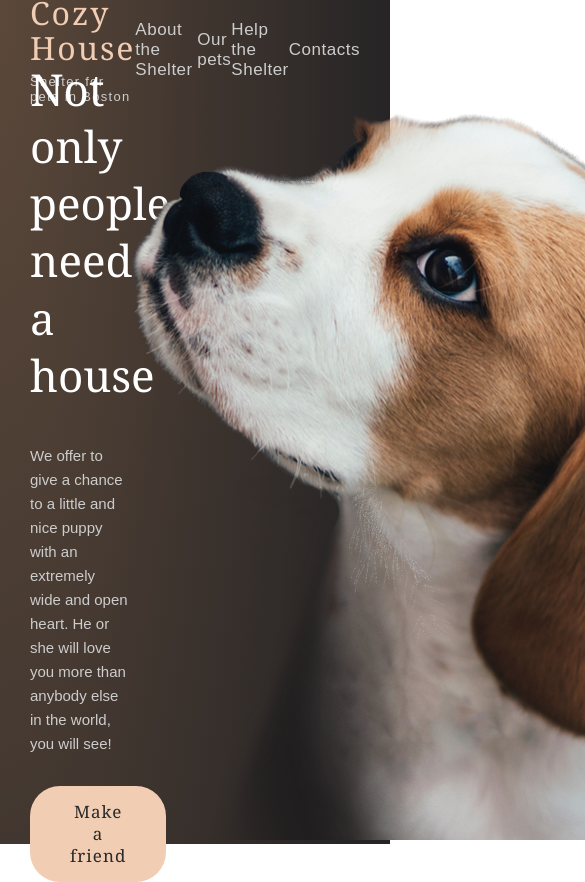
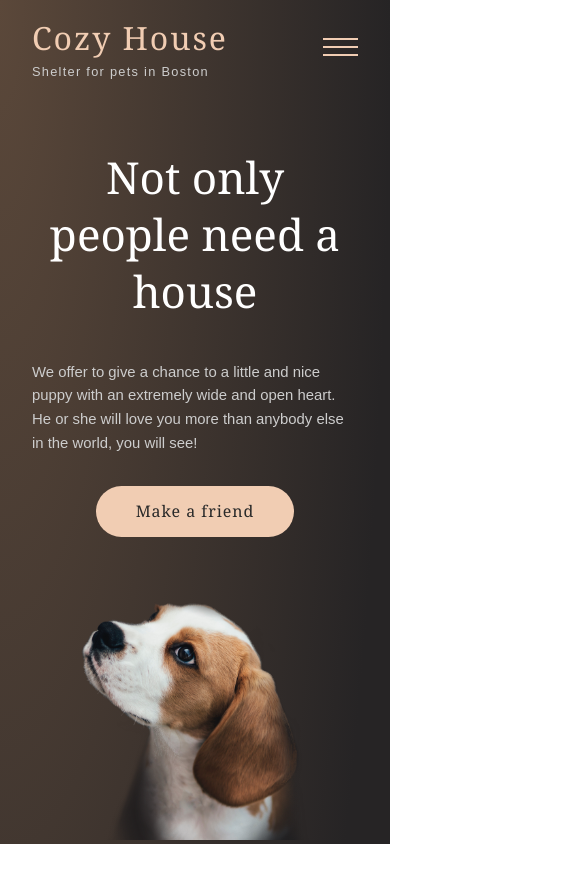
Before and after one commit to MiLee777/shelter, a React (Create React App) app: page / in a window 390 px wide. Shown: the top 882 px of the page, 585 px wide, since content can reach past the window. After the commit the page ends 844 px from the top, so only its background shows below. Built offline with nearby package versions, Linux system fonts and the light colour scheme.

Commit message:
feat: add burger menu and responsive design in Home page

```diff
--- a/src/App.css
+++ b/src/App.css
@@ -36,24 +36,29 @@ button {
   width: 100%;
   max-width: 1440px;
   margin: 0 auto;
-  padding: 0 30px;
+  padding: 0 2rem;
 }
 
-.header__menu,
+.header__content,
 .home__container {
   display: flex;
   justify-content: space-between
 }
 
 
-.header__menu {
+.header__content {
   height: 99px;
   align-items: center;
 }
 
+.header__menu {
+  display: flex;
+  column-gap: 70px;
+}
+
 .header__link {
   color: var(--text-color-light);
-  font-size: 17px;
+  font-size: 1.1rem;
   font-family: var(--font-Arial);
   letter-spacing: 0.03em;
   transition: 0.5s ease-in;
@@ -65,7 +70,7 @@ button {
 
 .logo__title {
   font-family: var(--font-Georgia);
-  font-size: 32px;
+  font-size: 2rem;
   line-height: 110%;
   letter-spacing: 0.06em;
   color: var(--text-color-contact);
@@ -73,9 +78,77 @@ button {
 
 .logo__subtitle {
   margin-top: 9px;
-  font-size: 13px;
-  line-height: 15px;
+  font-size: 0.8rem;
+  line-height: 110%;
   letter-spacing: 0.1em;
+}
+
+
+.header__hamb {
+  display: none;
+}
+
+/*=============== BREAKPOINTS ===============*/
+/* For large devices */
+@media all and (max-width: 950px) {
+
+
+  .header__hamb {
+    display: block;
+  }
+
+  .header__hamb-field {
+    position: absolute;
+    top: 2rem;
+    right: 2rem;
+    cursor: pointer;
+  }
+
+  .header__bar {
+    display: block;
+    width: 35px;
+    height: 2px;
+    margin: 6px auto;
+    background-color: var(--text-color-contact);
+    transition: 0.5s ease-in-out;
+  }
+
+  .header__menu {
+    width: 100%;
+    height: 40%;
+    position: fixed;
+    top: -100%;
+    right: 0;
+    display: flex;
+    flex-direction: column;
+    justify-content: center;
+    align-items: center;
+    row-gap: 2rem;
+    background-color: #262425;
+    padding: 2rem 1.5rem 4rem;
+    box-shadow: 0 -1px 4px #F1CDB3;
+    border-radius: 0 0 1.5rem 1.5rem;
+    transition: 0.7s;
+  }
+
+  .show {
+    top: 0;
+  }
+
+  .header__bar.active:nth-child(1) {
+    transform: translateY(8px) translateX(-8px) rotate(90deg);
+    transition: 0.7s;
+  }
+
+  .header__bar.active:nth-child(2) {
+    transform: translateY(0px) translateX(0px) rotate(90deg);
+    transition: 0.7s;
+  }
+
+  .header__bar.active:nth-child(3) {
+    transform: translateY(-8px) translateX(8px) rotate(90deg);
+    transition: 0.7s;
+  }
 }
 
 .content {
@@ -99,7 +172,7 @@ button {
 h1 {
   font-family: var(--font-Georgia);
   color: var(--text-color-white);
-  font-size: 44px;
+  font-size: 2.75rem;
   font-weight: 400;
   line-height: 130%;
 }
@@ -108,7 +181,7 @@ h1 {
   margin-top: 40px;
   color: var(--text-color-light);
   font-family: var(--font-Arial);
-  font-size: 15px;
+  font-size: 0.93rem;
   line-height: 160%;
 }
 
@@ -119,7 +192,7 @@ h1 {
   align-items: center;
   font-family: var(--font-Georgia);
   border-radius: 30px;
-  font-size: 17px;
+  font-size: 1rem;
   line-height: 130%;
   letter-spacing: 0.06em;
   border: none;
@@ -141,6 +214,52 @@ h1 {
 
 .home__img {
   align-self: flex-end;
+}
+
+.home__img img {
+  width: 100%;
+}
+
+/*=============== BREAKPOINTS ===============*/
+/* For large devices */
+@media all and (max-width: 1230px) {
+  .home__container {
+    column-gap: 100px;
+
+  }
+  .home__content {
+    width: 40%;
+  }
+}
+
+@media all and (max-width: 1050px) {
+  .home__content {
+    width: 43%;
+    margin-top: 50px;
+    align-self: flex-start;
+  }
+}
+
+@media all and (max-width: 950px) {
+  .home__container{
+    flex-direction: column;
+  }
+
+  .home__content {
+    width: 100%;
+    display: flex;
+    flex-direction: column;
+    align-items: center;
+  }
+
+  h1,
+  .home__img {
+    text-align: center;
+  }
+
+  .home__img img {
+    width: 70%;
+  }
 }
 
 /* ABOUT THE SHELTER */
@@ -179,6 +298,22 @@ h1 {
   font-weight: 400;
   font-size: 15px;
   line-height: 160%;
+}
+
+/*=============== BREAKPOINTS ===============*/
+/* For large devices */
+@media all and (max-width: 1230px) {
+
+}
+
+/* For medium devices */
+@media all and (max-width: 615px) {
+
+}
+
+/* For small devices */
+@media all and (max-width: 360px) {
+
 }
 
 /* OUR PETS */
--- a/src/App.js
+++ b/src/App.js
@@ -10,22 +10,38 @@ import { AboutTheShelter } from "./components/main/AboutTheShelter";
 import { OurPets } from "./components/main/OurPets";
 import { HelpTheShelter } from "./components/main/HelpTheShelter";
 import { Contacts } from "./components/main/Contact";
+import { useState } from "react";
 
 function App() {
+
+  const [showMenu, setShowMenu] = useState(false);
+
   return (
     <div className="App">
       <Router>
-        <nav className="header__menu container">
+        <nav className="header__content container">
           <Link to='/' className="header__link">
           <div>
             <p className="logo__title">Cozy House</p>
             <p className="logo__subtitle">Shelter for pets in Boston</p>
           </div>
           </Link>
-          <Link to='/about' className="header__link">About the Shelter</Link>
-          <Link to='/pets' className="header__link">Our pets</Link>
-          <Link to='/help' className="header__link">Help the Shelter</Link>
-          <Link to='/contact' className="header__link">Contacts</Link>
+          <div className={ showMenu ? "header__menu show" : "header__menu"}>
+            <Link to='/about' className="header__link">About the Shelter</Link>
+            <Link to='/pets' className="header__link">Our pets</Link>
+            <Link to='/help' className="header__link">Help the Shelter</Link>
+            <Link to='/contact' className="header__link">Contacts</Link>
+          </div>
+
+          <div className="header__hamb" onClick={() => setShowMenu(!showMenu)}>
+            <div className="header__hamb-field">
+              <span className={ showMenu ? "header__bar active" : "header__bar" }></span>
+              <span className={ showMenu ? "header__bar active " : "header__bar" }></span>
+              <span className={ showMenu ? "header__bar active" : "header__bar" }></span>
+            </div>
+          </div>
+
+
         </nav>
         <div className="content">
         <Routes>
```
